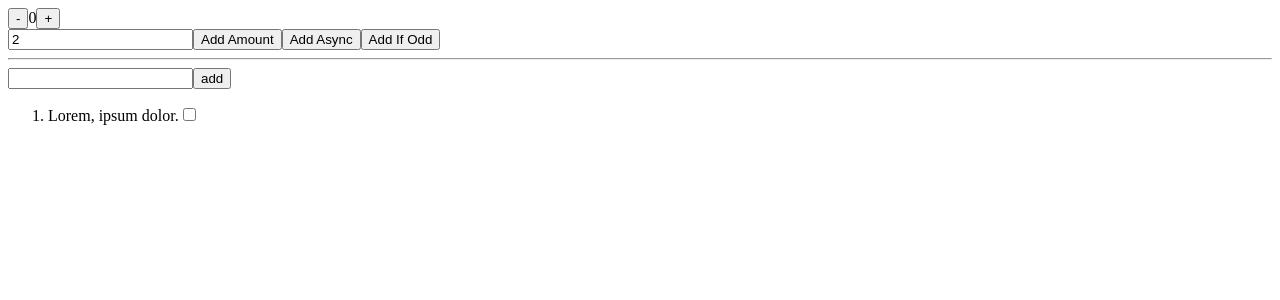
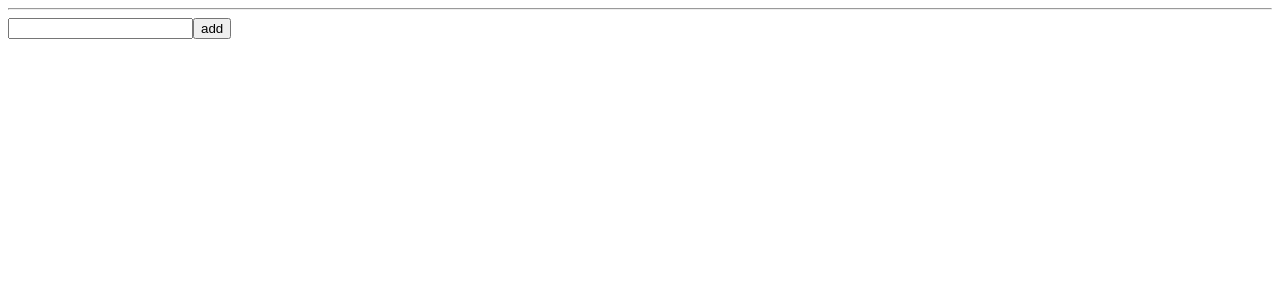
Before and after one commit to SadraMoh/snakes-and-ladders, a React (Create React App) app: page / in a window 1280 px wide. Shown: the top 300 px of the page. Built offline with nearby package versions, Linux system fonts and the light colour scheme.

Commit message:
redux todo

```diff
--- a/src/App.tsx
+++ b/src/App.tsx
@@ -4,7 +4,7 @@ import Todos from "./features/todos/todos";
 function App() {
   return (
     <>
-      <Counter />
+      {/* <Counter /> */}
       <hr />
       <Todos />
     </>
--- a/src/features/todos/todos.tsx
+++ b/src/features/todos/todos.tsx
@@ -1,15 +1,43 @@
+import { FormEvent, useState } from "react";
+import { useAppDispatch, useAppSelector } from "../../app/hooks";
+import { selectTodos, Todo, addTodo, toggleTodo, removeTodo } from "./todosSlice";
+
 const Todos = () => {
+  const todos: Todo[] = useAppSelector(selectTodos);
+  const dispatch = useAppDispatch();
+
+  const [todoTitle, setTodoTitle] = useState<string>("");
+
+  function formSubmit(e: FormEvent<HTMLFormElement>) {
+    e.preventDefault();
+
+    const newTodo: Todo = {
+      id: Math.random(),
+      title: todoTitle,
+      isDone: false,
+    };
+
+    dispatch(addTodo(newTodo));
+  }
+
   return (
     <div>
-      <form>
-        <input type="text" />
+      <form onSubmit={formSubmit}>
+        <input
+          type="text"
+          value={todoTitle}
+          onChange={(e) => setTodoTitle(e.target.value)}
+        />
         <button type="submit">add</button>
       </form>
       <ol>
-        <li>
-          <span>Lorem, ipsum dolor.</span>
-          <input type="checkbox" />
-        </li>
+        {todos.map((todo) => (
+          <li key={todo.id}>
+            <span>{todo.title}</span>
+            <input type="checkbox" checked={todo.isDone} onChange={() => {dispatch(toggleTodo(todo))}}/>
+            <button onClick={() => {dispatch(removeTodo(todo))}}>X</button>
+          </li>
+        ))}
       </ol>
     </div>
   );
--- a/src/features/todos/todosSlice.ts
+++ b/src/features/todos/todosSlice.ts
@@ -13,14 +13,15 @@ export const todosSlice = createSlice({
   name: 'todos',
   initialState,
   reducers: {
-    add: (list, action: PayloadAction<Todo>) => {
-      // list.push(action.payload);
-      list = [...list, action.payload];
+    addTodo: (list, action: PayloadAction<Todo>) => {
+      list.push(action.payload);
+      // list = [...list, action.payload];
     },
-    remove: (list, action: PayloadAction<Todo>) => {
-      list = list.filter(i => i.id !== action.payload.id);
+    removeTodo: (list, action: PayloadAction<Todo>) => {
+      const toBeDeletedIndex = list.findIndex(i => i.id === action.payload.id);
+      list.splice(toBeDeletedIndex, 1);
     },
-    toggle: (list, action: PayloadAction<Todo>) => {
+    toggleTodo: (list, action: PayloadAction<Todo>) => {
       const itemIndex = list.findIndex(i => i.id === action.payload.id);
 
       if (itemIndex < 0) { console.warn('item not found'); return };
@@ -30,8 +31,8 @@ export const todosSlice = createSlice({
   }
 })
 
-export const { add, remove, toggle } = todosSlice.actions;
+export const { addTodo, removeTodo, toggleTodo } = todosSlice.actions;
 
-export const selectCount = (state: RootState) => state.todos;
+export const selectTodos = (state: RootState) => state.todos;
 
 export default todosSlice.reducer;
```
